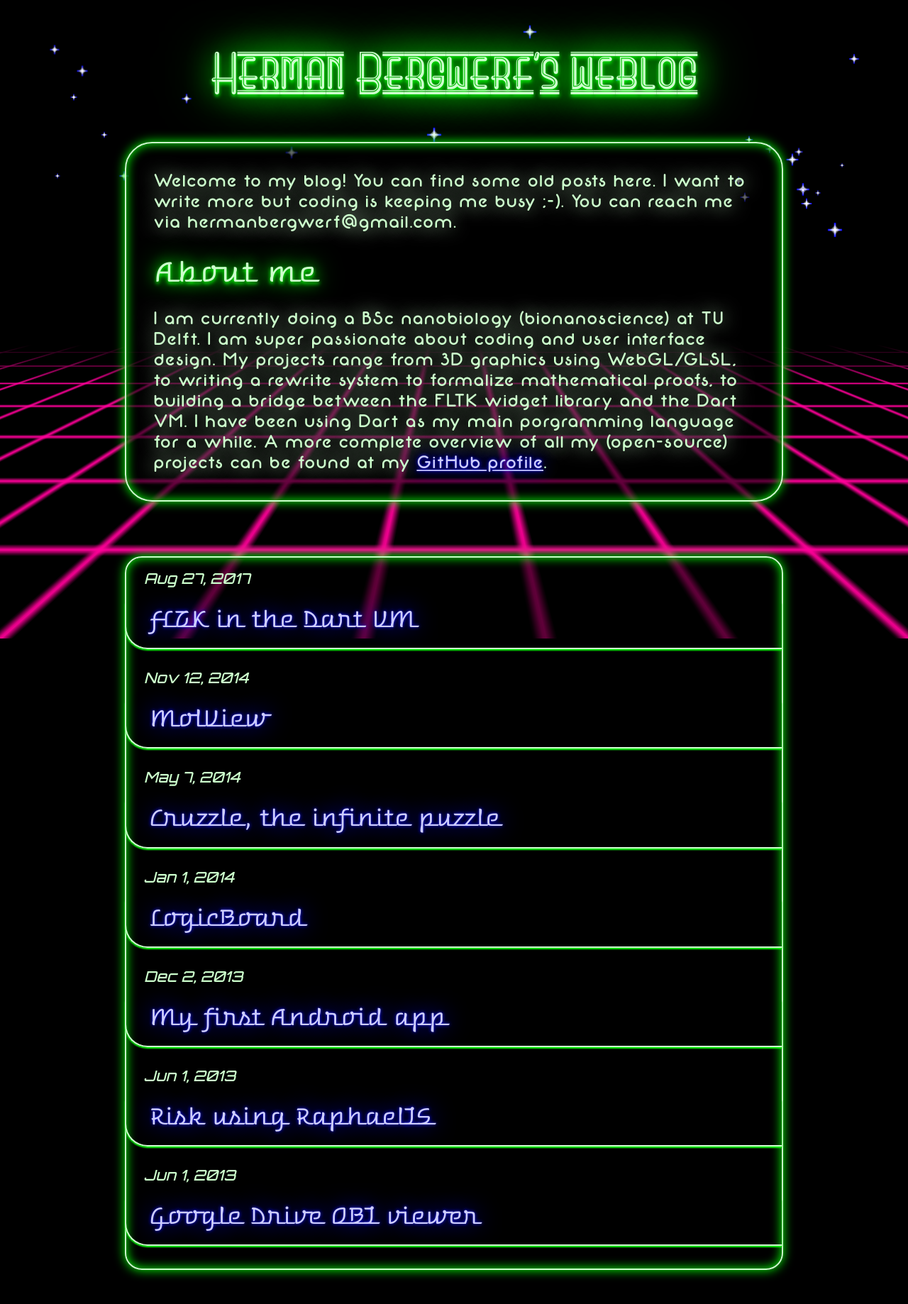
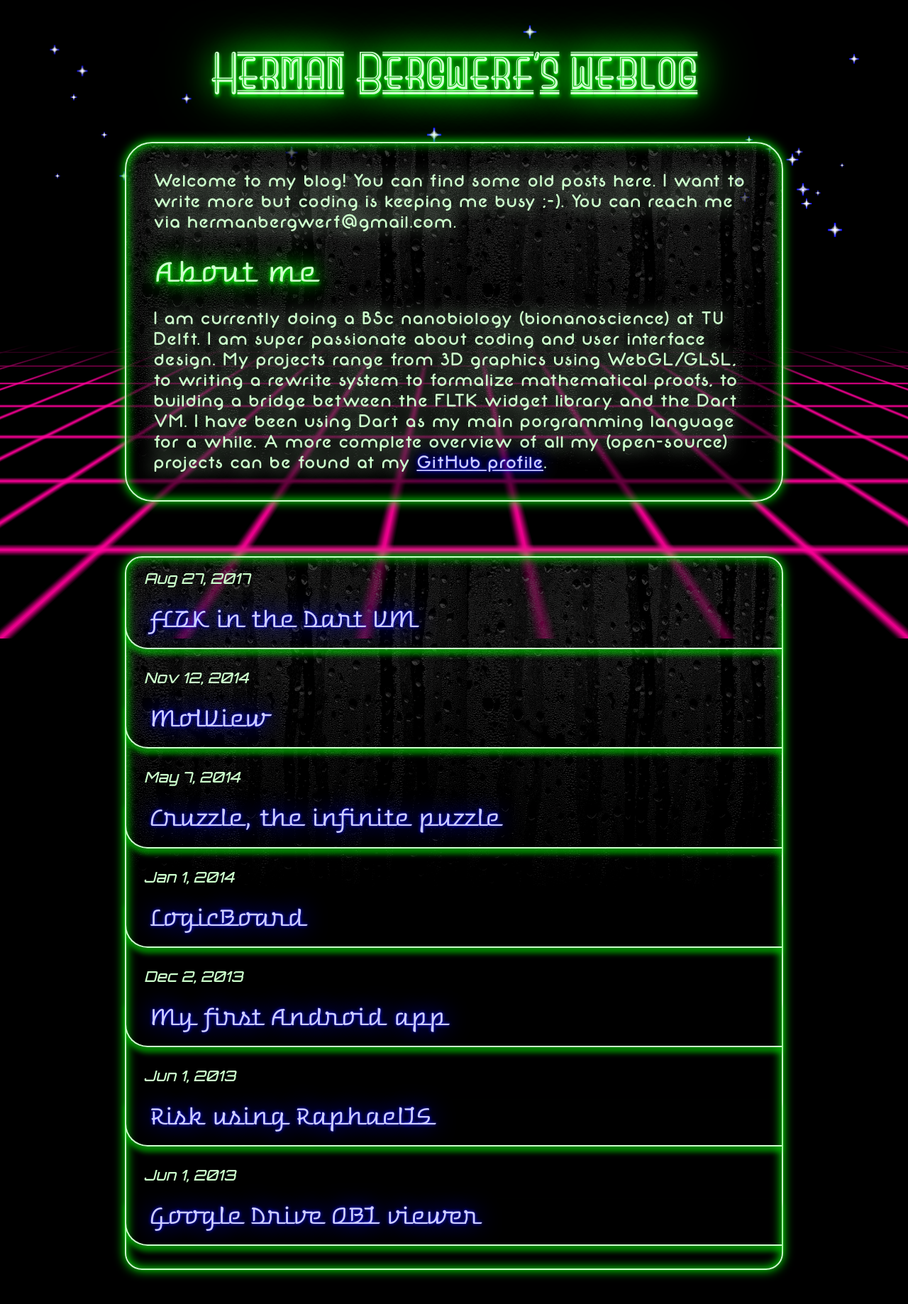
Before and after one commit to bergwerf/retro, a Jekyll site: the page built from index.md, in a window 1280 px wide. Shown: the whole page at 71% size. Built offline with Jekyll 4.4.1, drawn with Linux system fonts in a browser that asks for light colours.

Commit message:
Add way cool rainy background to .neon-box

```diff
--- a/_sass/content.scss
+++ b/_sass/content.scss
@@ -66,6 +66,11 @@ a {
   background: rgba(0, 0, 0, 0.6);
   border: 2px solid;
   box-shadow: 0 0 15px $neon-green, inset 0 0 15px $neon-green;
+
+  // Rainy effect.
+  background-image: url(/assets/rain.png);
+  background-repeat: repeat-x;
+  background-size: 30rem;
 }
 
 @media (max-width: 500px) {
@@ -108,7 +113,7 @@ a {
   border-left: 2px solid;
 
   font-size: 2em;
-  box-shadow: 0 2px 2px $neon-green;
+  box-shadow: 0 8px 7px #00ff0080;
 
   &> a {
     text-decoration: none;
```
Also changed, not shown: assets/rain.png (added).
